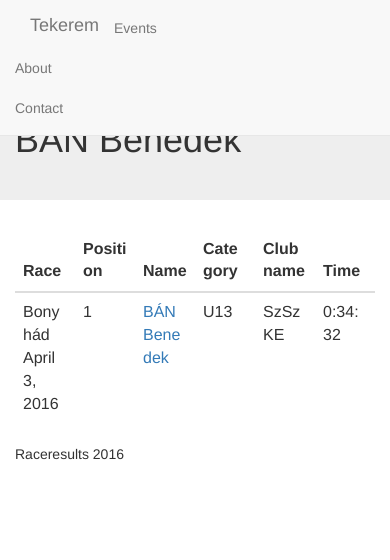
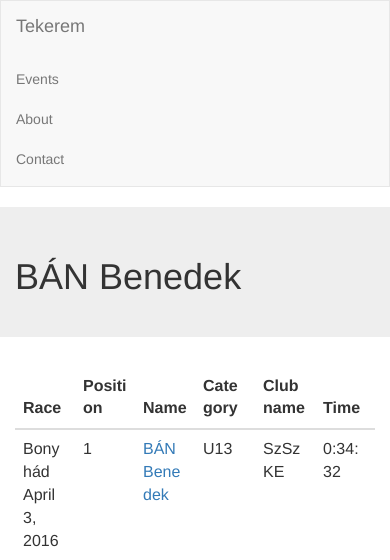
Before and after one commit to szaboat/race_results, a Django app: page /athlete/292/ in a window 390 px wide. Shown: the top 560 px of the page. Run offline with Django 3.2, Linux system fonts and the light colour scheme; data comes from the database, SQL or seed files in the repository; some libraries are stand-ins or nearby versions.

Commit message:
Mobile first :)

```diff
--- a/raceresults/result/templates/layout.html
+++ b/raceresults/result/templates/layout.html
@@ -2,6 +2,8 @@
 <head>
     <!-- Latest compiled and minified CSS -->
     <link rel="stylesheet" href="https://maxcdn.bootstrapcdn.com/bootstrap/3.3.6/css/bootstrap.min.css" crossorigin="anonymous">
+    <meta name="viewport" content="width=device-width, initial-scale=1">
+
     <style>
         table {
             table-layout: fixed;
@@ -28,9 +30,11 @@
     </style>
 </head>
 
-<nav class="navbar navbar-default navbar-fixed-top">
+<nav class="navbar navbar-default">
     <div class="container">
-        <a class="navbar-brand" href="/">Tekerem</a>
+        <div class="navbar-header">
+            <a class="navbar-brand" href="/">Tekerem</a>
+        </div>
         <div id="navbar">
             <ul class="nav navbar-nav">
                 <li><a href="/">Events</a></li>
@@ -40,11 +44,6 @@
         </div>
     </div>
 </nav>
-
-<div class="navbar navbar-light bg-faded navbar-static-top m-b-1">
-    <button class="navbar-toggler" type="button" data-toggle="collapse" data-target="#navbar-header">
-    </button>
-</div>
 
 <div class="jumbotron">
     <div class="container">
```
